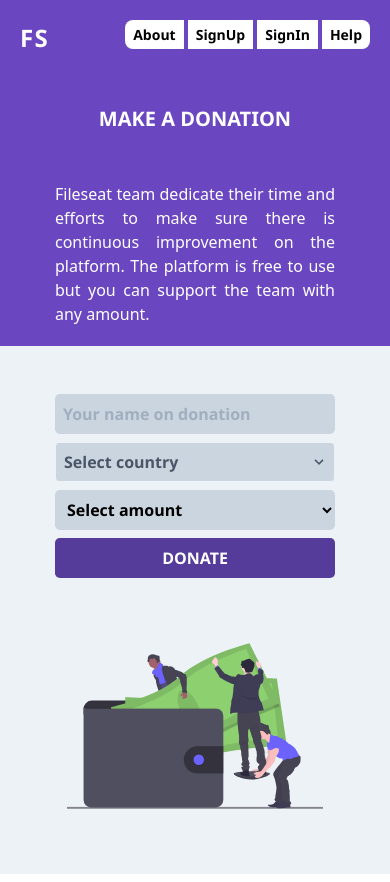
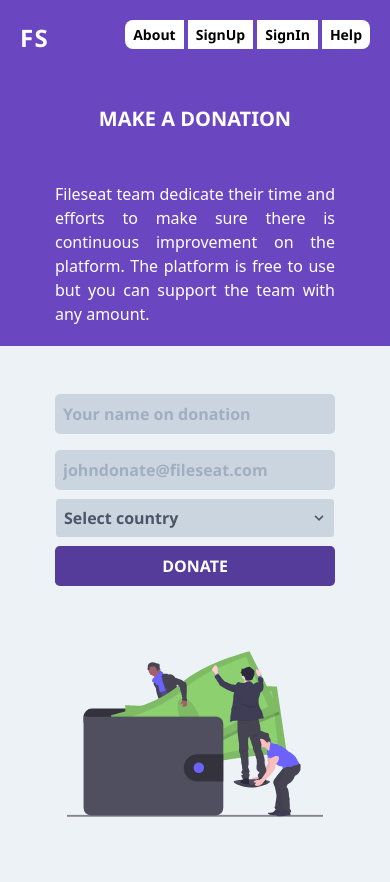
Before and after one commit to boyepanthera/fileseat, a React (Create React App) app: page /help in a window 390 px wide. Built offline with nearby package versions, Linux system fonts and the light colour scheme; a web font is replaced by a local one.

Commit message:
rave payment init

```diff
--- a/package.json
+++ b/package.json
@@ -9,6 +9,7 @@
     "@material-ui/core": "^4.9.7",
     "@material-ui/icons": "^4.9.1",
     "axios": "^0.19.2",
+    "dotenv": "^8.2.0",
     "downloadjs": "^1.4.7",
     "enzyme": "^3.11.0",
     "formik": "^2.1.4",
@@ -26,6 +27,7 @@
     "styled-components": "^5.0.1",
     "tailwindcss": "^1.2.0",
     "typeface-roboto": "^0.0.75",
+    "uuid": "^8.1.0",
     "yup": "^0.28.3"
   },
   "scripts": {
--- a/src/components/Fileseat.js
+++ b/src/components/Fileseat.js
@@ -126,7 +126,7 @@
                         isSubmitting,
                         setFieldValue,
                       }) => (
-                        <Form className="rounded-larger bg-white w-full mx-auto sm:mx-0 sm:w-3/5 sm:max-w-sm  shadow-lg rounded p-8">
+                        <Form className="rounded-larger bg-white w-full mx-auto sm:mx-0 sm:w-3/5 md:w-4/5 sm:max-w-sm  shadow-lg rounded p-8">
                           <div>
                             <h3 className="text-center text-xl font-bold tracking-normal">
                               TRANSFER FILES
--- a/src/components/Help.js
+++ b/src/components/Help.js
@@ -3,6 +3,11 @@
 import Donation from '../assets/images/donation.svg'
 import {Formik, Form, Field} from 'formik';
 import {CountriesSelect} from "../utils/countries";
+import {v4 as uuid} from 'uuid';
+import dotenv from 'dotenv';
+import axios from 'axios';
+import { Redirect, useHistory } from 'react-router-dom';
+dotenv.config();
 
 const styles = {
   firstElement: {
@@ -14,8 +19,24 @@
 };
 
 export const Help = () => {
-    const handleSubmit = values =>  {
-        console.log(values);
+    let history = useHistory();
+    const handleSubmit =  async values =>  {
+        let options = {
+          PBFPubKey: process.env.REACT_APP_PBGPubKey,
+          txref: uuid(),
+          customer_email: values.email,
+          customer_phone: "+2349028320494",
+          currency:"NGN",
+          amount :2000,
+          redirect_url: 'https://fileseat.com'
+        };
+        let flutterURL = `https://api.ravepay.co/flwv3-pug/getpaidx/api/v2/hosted/pay`
+        console.log(options)
+        let response = await axios.post(flutterURL, options);
+        let link = response.data.data.link;
+        console.log(link)
+        setTimeout(()=> <Redirect to={`${link}`} /> , 2000)
+        // console.log(response.data);
     }
     return (
       <div className="h-full min-h-screen">
@@ -41,19 +62,26 @@
             <Formik
               initialValues={{
                 country: "",
-                amount: 0,
+                name : "",
+                email :""
               }}
-              onsubmit={handleSubmit}
+              onSubmit={handleSubmit}
             >
               {() => (
                 <Form className="my-5 sm:w-3/5 md:w-1/3 lg:1/4 w-4/5 mx-auto">
                   <Field
-                    name="Name"
+                    name="name"
                     className="my-2 placeholder-gray-500 font-semibold  placeholder-opacity-100 h-10 bg-gray-400 p-2 w-full rounded-md"
                     placeholder="Your name on donation"
                   />
+                  <Field
+                    name="email"
+                    type="email"
+                    className="my-2 placeholder-gray-500 font-semibold  placeholder-opacity-100 h-10 bg-gray-400 p-2 w-full rounded-md"
+                    placeholder="johndonate@fileseat.com"
+                  />
                   <CountriesSelect />
-                  <Field
+                  {/* <Field
                     className="my-2 placeholder-gray-500 font-semibold  placeholder-opacity-100 h-10 bg-gray-400 p-2 w-full rounded-md"
                     as="select"
                     name="amount"
@@ -64,7 +92,7 @@
                     <option value={3000}>3000</option>
                     <option value={4000}>4000</option>
                     <option value={5000}>5000</option>
-                  </Field>
+                  </Field> */}
                   <button
                     className="w-full p-2 focus:outline-none rounded rounded-md bg-purple-800 hover:bg-purple-600 font-semibold text-white uppercase"
                     type="submit"
--- a/src/components/Home.js
+++ b/src/components/Home.js
@@ -12,6 +12,7 @@
 import {About} from './About';
 import {Team} from './Team';
 import {Help} from './Help';
+import {ThanksForDonating} from './ThanksForDonating';
 export const AuthContext = React.createContext();
 
 const initialState = {
@@ -56,6 +57,7 @@
             <Route exact path="/about" component={About} />
             <Route exact path="/team" component={Team} />
             <Route exact path="/help" component={Help} />
+            <Route exact path="/thanks-for-donating" component={ThanksForDonating} />
             <PrivateRoute exact path="/user" component={UserDashboard} />
             <PrivateRoute exact path="/admin" component={AdminDashboard} />
             <Route exact path="/forgot" component={Forgot} />
--- /dev/null
+++ b/src/components/ThanksForDonating.js
@@ -0,0 +1,7 @@
+import React from 'react';
+
+export const ThanksForDonating = () => {
+    return (
+        <div>Thank you for Donating</div>
+    )
+}
--- a/src/utils/countries.js
+++ b/src/utils/countries.js
@@ -222,7 +222,7 @@
     return <option className="font-semibold text-gray-600" value={country} key = {index}>{country}</option>
     })
     return (
-      <div className=" relative">
+      <div className=" relative mb-2 sm:mb-0">
         <Field
           as="select"
           name="country"
```
Also changed, not shown: 1 other file (tests, documents, lock files or other folders).
